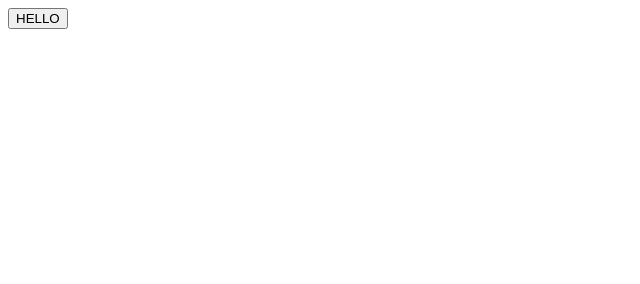
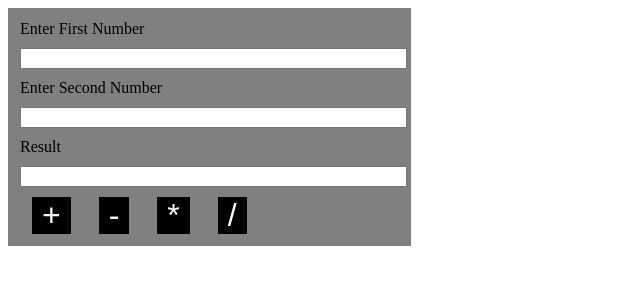
Before and after one commit to ibrahim6755/js, a plain HTML site: page index.html in a window 1280 px wide. Shown: the whole page, without its empty margins (0-640 px from the left). Drawn offline with Linux system fonts and the light colour scheme.

Commit message:
calculator

```diff
--- a/index.html
+++ b/index.html
@@ -4,11 +4,22 @@
     <meta charset="UTF-8">
     <meta http-equiv="X-UA-Compatible" content="IE=edge">
     <meta name="viewport" content="width=device-width, initial-scale=1.0">
+    <link rel="stylesheet" href="./styles.css">
     <title>Document</title>
 </head>
 <body>
-
-   <button onclick="one()">HELLO</button>
+    <div class="div">
+        <label>Enter First Number</label>
+        <input type="text" id="txt-1" >
+        <label>Enter Second Number</label>
+        <input type="text" id="txt-2">
+        <label>Result </label>
+        <input type="text" id="txt-3">
+        <button onclick="add()">+</button>
+        <button onclick="subtract()">-</button>
+        <button onclick=" multiply()">*</button>
+        <button onclick="division()">/</button>
+    </div><!-- /.div -->
 
 <script src="main.js"></script>
 <body>
--- a/main.js
+++ b/main.js
@@ -1,3 +1,24 @@
-function one(){
-    alert('Learning Java Script')
+function add(){
+  let n1 = document.getElementById('txt-1').value;
+  let n2 = document.getElementById('txt-2').value;
+  let r = parseInt(n1) + parseInt(n2);
+  let n3 = document.getElementById('txt-3').value = r;
 }
+function subtract(){
+    let n1 = document.getElementById('txt-1').value;
+    let n2 = document.getElementById('txt-2').value;
+    let r = parseInt(n1) - parseInt(n2);
+    let n3 = document.getElementById('txt-3').value = r;
+}
+function multiply(){
+    let n1 = document.getElementById('txt-1').value;
+    let n2 = document.getElementById('txt-2').value;
+    let r = parseInt(n1) * parseInt(n2);
+    let n3 = document.getElementById('txt-3').value = r;
+}
+function division(){
+    let n1 = document.getElementById('txt-1').value;
+    let n2 = document.getElementById('txt-2').value;
+    let r = parseInt(n1) / parseInt(n2);
+    let n3 = document.getElementById('txt-3').value = r;
+}
--- a/styles.css
+++ b/styles.css
@@ -0,0 +1,19 @@
+input{
+    display: block;
+    width: 100%;
+    margin: 10px 0;
+}
+.div{
+    width: 30%;
+    background-color: grey;
+    padding: 12px;
+}
+button{
+    border: 0px;
+    margin: 0 12px;
+    padding:0 10px;
+    background-color: black;
+    color: #fff;
+    font-size:xx-large;
+    text-align: center;
+}
```
